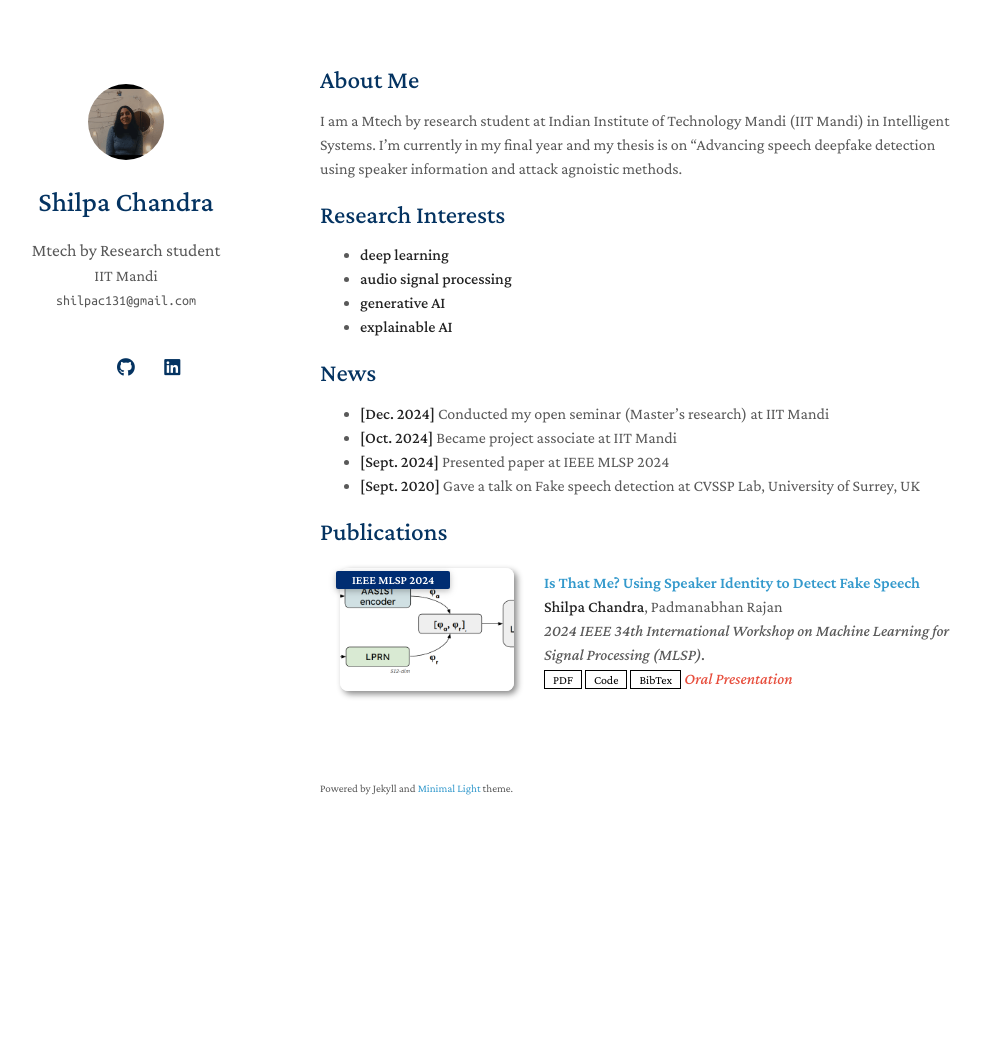
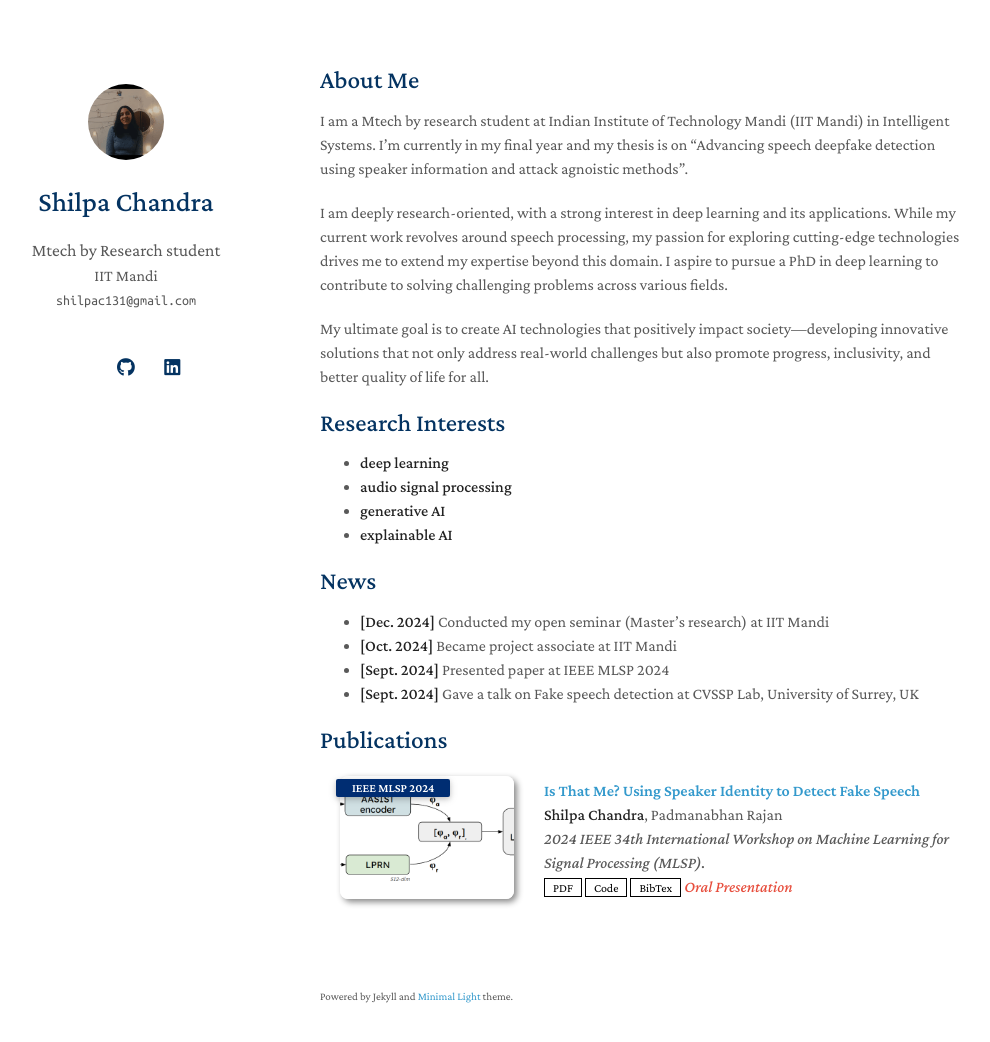
Before and after one commit to shilpac131/shilpac131.github.io, a Jekyll site: the page built from index.md, in a window 1280 px wide and 1077 px high. Shown: the top 1042 px of the window, without its empty margins (150-1140 px from the left). Built offline with Jekyll 4.4.1, drawn with Linux system fonts in a browser that asks for light colours; a style sheet for code colours, icons or effects is not loaded; our own code applies the rules of GitHub Pages for plain Markdown files.

Commit message:
making changes

```diff
--- a/_config.yml
+++ b/_config.yml
@@ -15,7 +15,7 @@ canonical: https://minimal-light-theme.yliu.me/
 google_scholar: https://scholar.google.com/citations?user=jWTczJMAAAAJ&hl=en&oi=ao
 cv_link: assets/files/Shilpa_CV.pdf
 github_link: https://github.com/shilpac131
-linkedin: https://www.linkedin.com/shilpac131
+linkedin: https://www.linkedin.com/in/shilpac131/
 twitter: https://twitter.com/cosmic_arrays
 
 # Images (e.g., your profile picture and your website's favicon)
--- a/index.md
+++ b/index.md
@@ -5,7 +5,11 @@ layout: homepage
 ## About Me
 
 I am a Mtech by research student at Indian Institute of Technology Mandi (IIT Mandi) in Intelligent Systems.
-I'm currently in my final year and my thesis is on "Advancing speech deepfake detection using speaker information and attack agnoistic methods.
+I'm currently in my final year and my thesis is on "Advancing speech deepfake detection using speaker information and attack agnoistic methods".
+
+I am deeply research-oriented, with a strong interest in deep learning and its applications. While my current work revolves around speech processing, my passion for exploring cutting-edge technologies drives me to extend my expertise beyond this domain. I aspire to pursue a PhD in deep learning to contribute to solving challenging problems across various fields.
+
+My ultimate goal is to create AI technologies that positively impact society—developing innovative solutions that not only address real-world challenges but also promote progress, inclusivity, and better quality of life for all.
 
 ## Research Interests
 
@@ -21,7 +25,7 @@ I'm currently in my final year and my thesis is on "Advancing speech deepfake de
 - **[Dec. 2024]** Conducted my open seminar (Master's research) at IIT Mandi
 - **[Oct. 2024]** Became project associate at IIT Mandi
 - **[Sept. 2024]** Presented paper at IEEE MLSP 2024
-- **[Sept. 2020]** Gave a talk on Fake speech detection at CVSSP Lab, University of Surrey, UK
+- **[Sept. 2024]** Gave a talk on Fake speech detection at CVSSP Lab, University of Surrey, UK
 
 {% include_relative _includes/publications.md %}
 
```
